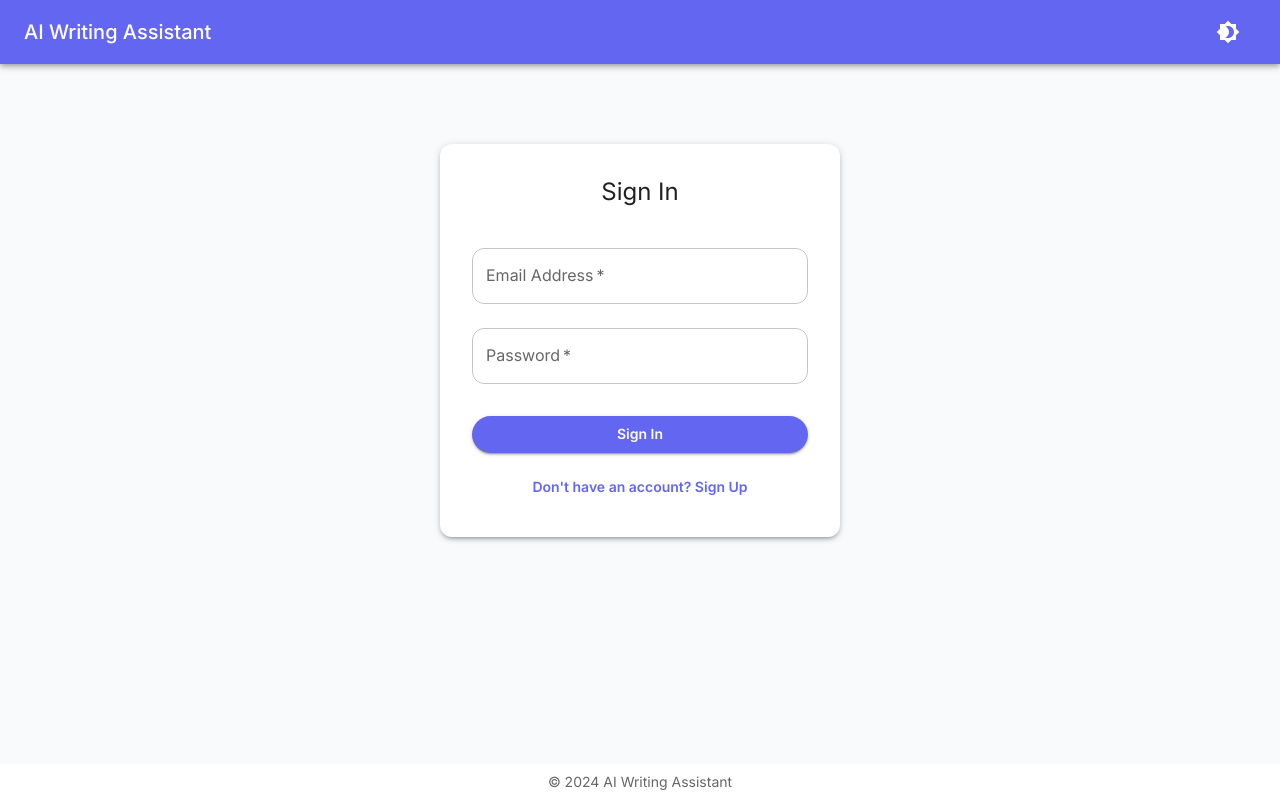
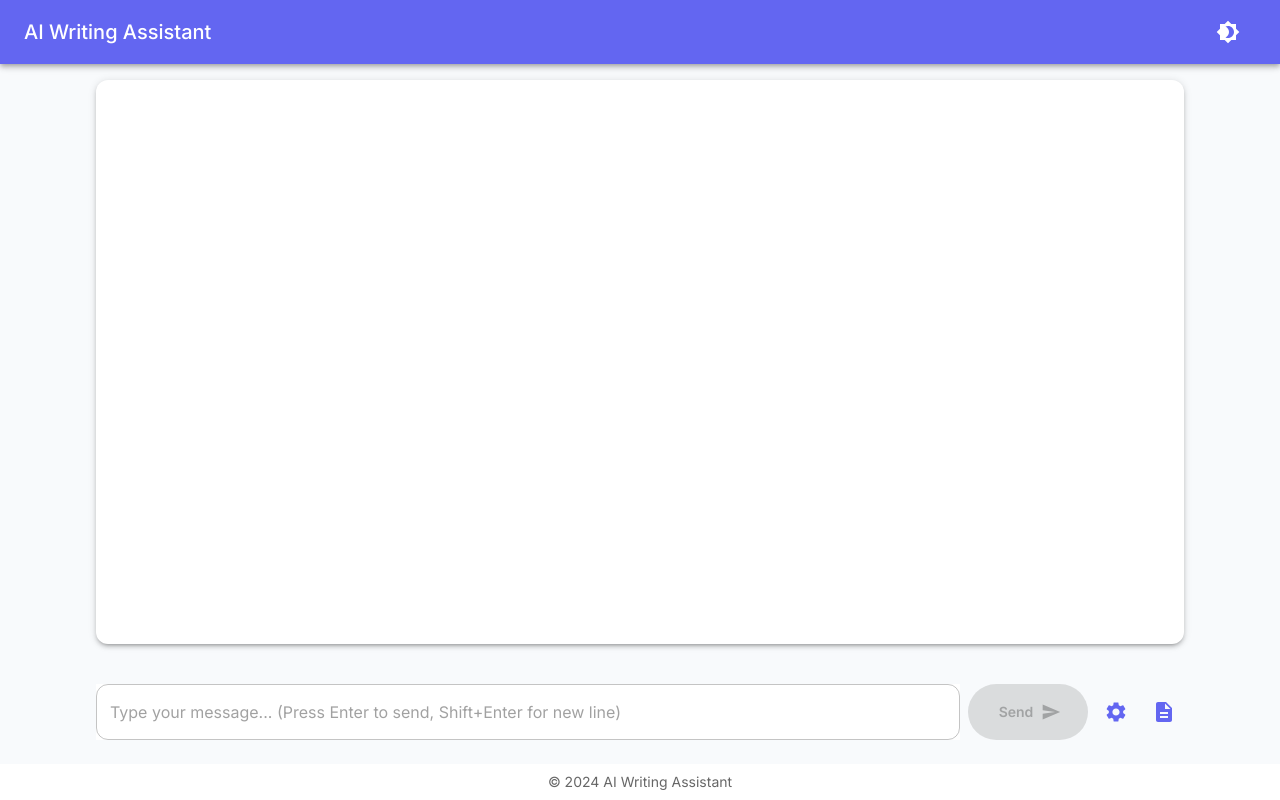
Before and after one commit to PierrunoYT/ai-writing-assistant, a React (Vite) app: page / in a window 1280 px wide. Built offline with nearby package versions, Linux system fonts and the light colour scheme.

Commit message:
Remove login functionality and auth-related code

```diff
--- a/src/components/ChatInterface.tsx
+++ b/src/components/ChatInterface.tsx
@@ -147,6 +147,25 @@ const ChatInterface = () => {
       width: '100%',
       px: { xs: 2, sm: 4 }
     }}>
+      {isDocumentMode ? (
+        <Box sx={{
+          flex: 1,
+          minHeight: 0,
+          bgcolor: 'background.paper',
+          borderRadius: 1,
+          overflow: 'hidden'
+        }}>
+          <DocumentEditor
+            content={documentContent}
+            comments={documentComments}
+            onAddComment={handleAddComment}
+            onDeleteComment={handleDeleteComment}
+            onReady={handleDocumentReady}
+            onChange={setDocumentContent}
+          />
+        </Box>
+      ) : (
+        <>
           <Paper
             elevation={3}
             sx={{
@@ -172,18 +191,6 @@ const ChatInterface = () => {
             currentPrompt={currentPrompt}
           />
 
-      {isDocumentMode ? (
-        <Box sx={{ bgcolor: 'background.paper', p: 2, borderRadius: 1 }}>
-          <DocumentEditor
-            content={documentContent}
-            comments={documentComments}
-            onAddComment={handleAddComment}
-            onDeleteComment={handleDeleteComment}
-            onReady={handleDocumentReady}
-            onChange={setDocumentContent}
-          />
-        </Box>
-      ) : (
           <ChatControls
             input={input}
             setInput={setInput}
@@ -198,6 +205,7 @@ const ChatInterface = () => {
               setDocumentComments([]);
             }}
           />
+        </>
       )}
     </Box>
   );
--- a/src/components/Layout.tsx
+++ b/src/components/Layout.tsx
@@ -1,21 +1,14 @@
-import { Box, Container, AppBar, Toolbar, Typography, Button, IconButton } from '@mui/material';
+import { Box, Container, AppBar, Toolbar, Typography, IconButton } from '@mui/material';
 import Brightness4Icon from '@mui/icons-material/Brightness4';
 import Brightness7Icon from '@mui/icons-material/Brightness7';
 import { useSelector, useDispatch } from 'react-redux';
 import { RootState } from '../store';
-import { clearAuth } from '../store/slices/authSlice';
 import { toggleTheme } from '../store/slices/themeSlice';
 import ChatInterface from './ChatInterface';
-import LoginForm from './LoginForm';
 
 const Layout = () => {
-  const user = useSelector((state: RootState) => state.auth.user);
   const themeMode = useSelector((state: RootState) => state.theme.mode);
   const dispatch = useDispatch();
-
-  const handleLogout = () => {
-    dispatch(clearAuth());
-  };
 
   return (
     <Box sx={{ display: 'flex', flexDirection: 'column', minHeight: '100vh' }}>
@@ -37,25 +30,11 @@ const Layout = () => {
           >
             {themeMode === 'dark' ? <Brightness7Icon /> : <Brightness4Icon />}
           </IconButton>
-          {user && (
-            <Button
-              color="inherit"
-              onClick={handleLogout}
-              sx={{
-                '&:hover': {
-                  bgcolor: (theme) => theme.palette.error.light,
-                  color: 'white'
-                }
-              }}
-            >
-              Logout
-            </Button>
-          )}
         </Toolbar>
       </AppBar>
 
       <Container component="main" sx={{ flexGrow: 1, py: 2 }}>
-        {user ? <ChatInterface /> : <LoginForm />}
+        <ChatInterface />
       </Container>
 
       <Box component="footer" sx={{ py: 1, bgcolor: 'background.paper' }}>
--- a/src/components/LoginForm.tsx
+++ /dev/null
@@ -1,119 +0,0 @@
-import { useState } from 'react';
-import {
-  Box,
-  Paper,
-  TextField,
-  Button,
-  Typography,
-  CircularProgress
-} from '@mui/material';
-import { useDispatch } from 'react-redux';
-import { setError, setUser, authenticateUser, createUser } from '../store/slices/authSlice';
-
-const LoginForm = () => {
-  const [isLogin, setIsLogin] = useState(true);
-  const [email, setEmail] = useState('');
-  const [password, setPassword] = useState('');
-  const [loading, setLoading] = useState(false);
-  const dispatch = useDispatch();
-
-  const handleSubmit = async (e: React.FormEvent<HTMLFormElement>) => {
-    e.preventDefault();
-    setLoading(true);
-
-    try {
-      if (isLogin) {
-        const user = authenticateUser(email, password);
-        if (user) {
-          dispatch(setUser(user));
-        } else {
-          throw new Error('Invalid email or password');
-        }
-      } else {
-        const newUser = createUser(email, password);
-        dispatch(setUser(newUser));
-      }
-    } catch (error) {
-      dispatch(setError(error instanceof Error ? error.message : 'Authentication failed'));
-    } finally {
-      setLoading(false);
-    }
-  };
-
-  return (
-    <Box
-      sx={{
-        display: 'flex',
-        flexDirection: 'column',
-        alignItems: 'center',
-        mt: 8
-      }}
-    >
-      <Paper
-        elevation={3}
-        sx={{
-          p: 4,
-          display: 'flex',
-          flexDirection: 'column',
-          alignItems: 'center',
-          maxWidth: 400,
-          width: '100%'
-        }}
-      >
-        <Typography component="h1" variant="h5">
-          {isLogin ? 'Sign In' : 'Sign Up'}
-        </Typography>
-
-        <Box component="form" onSubmit={handleSubmit} sx={{ mt: 3, width: '100%' }}>
-          <TextField
-            margin="normal"
-            required
-            fullWidth
-            label="Email Address"
-            type="email"
-            value={email}
-            onChange={(e: React.ChangeEvent<HTMLInputElement>) => setEmail(e.target.value)}
-            disabled={loading}
-          />
-          <TextField
-            margin="normal"
-            required
-            fullWidth
-            label="Password"
-            type="password"
-            value={password}
-            onChange={(e: React.ChangeEvent<HTMLInputElement>) => setPassword(e.target.value)}
-            disabled={loading}
-          />
-
-          <Button
-            type="submit"
-            fullWidth
-            variant="contained"
-            sx={{ mt: 3, mb: 2 }}
-            disabled={loading}
-          >
-            {loading ? (
-              <CircularProgress size={24} />
-            ) : (
-              isLogin ? 'Sign In' : 'Sign Up'
-            )}
-          </Button>
-
-          <Button
-            fullWidth
-            variant="text"
-            onClick={() => setIsLogin(!isLogin)}
-            disabled={loading}
-          >
-            {isLogin
-              ? "Don't have an account? Sign Up"
-              : 'Already have an account? Sign In'}
-          </Button>
-        </Box>
-      </Paper>
-    </Box>
-  );
-};
-
-export default LoginForm;
--- a/src/store/index.ts
+++ b/src/store/index.ts
@@ -1,12 +1,10 @@
 import { configureStore } from '@reduxjs/toolkit';
 import chatReducer from './slices/chatSlice';
-import authReducer from './slices/authSlice';
 import themeReducer from './slices/themeSlice';
 
 export const store = configureStore({
   reducer: {
     chat: chatReducer,
-    auth: authReducer,
     theme: themeReducer,
   },
   middleware: (getDefaultMiddleware) =>
--- a/src/store/slices/authSlice.ts
+++ /dev/null
@@ -1,92 +0,0 @@
-import { createSlice, PayloadAction } from '@reduxjs/toolkit';
-import { User, AuthState } from '../../types';
-
-// Local storage keys
-const USER_STORAGE_KEY = 'writing_assistant_user';
-
-// Local storage utilities
-const saveUserToStorage = (user: User | null) => {
-  if (user) {
-    localStorage.setItem(USER_STORAGE_KEY, JSON.stringify(user));
-  } else {
-    localStorage.removeItem(USER_STORAGE_KEY);
-  }
-};
-
-const loadUserFromStorage = (): User | null => {
-  const storedUser = localStorage.getItem(USER_STORAGE_KEY);
-  return storedUser ? JSON.parse(storedUser) : null;
-};
-
-const initialState: AuthState = {
-  user: loadUserFromStorage(),
-  isAuthenticated: !!loadUserFromStorage(),
-  isLoading: false,
-  error: null,
-};
-
-const authSlice = createSlice({
-  name: 'auth',
-  initialState,
-  reducers: {
-    setUser: (state: AuthState, action: PayloadAction<User | null>) => {
-      state.user = action.payload;
-      state.isAuthenticated = !!action.payload;
-      saveUserToStorage(action.payload);
-    },
-    setLoading: (state: AuthState, action: PayloadAction<boolean>) => {
-      state.isLoading = action.payload;
-    },
-    setError: (state: AuthState, action: PayloadAction<string | null>) => {
-      state.error = action.payload;
-    },
-    clearAuth: (state: AuthState) => {
-      state.user = null;
-      state.isAuthenticated = false;
-      state.error = null;
-      saveUserToStorage(null);
-    },
-  },
-});
-
-export const { setUser, setLoading, setError, clearAuth } = authSlice.actions;
-export default authSlice.reducer;
-
-// Auth utilities for local authentication
-export const authenticateUser = (email: string, password: string): User | null => {
-  // In a real app, you'd hash the password. For demo purposes, we'll store in plain text
-  const storedUsers = JSON.parse(localStorage.getItem('users') || '{}');
-  const user = storedUsers[email];
-
-  if (user && user.password === password) {
-    const userData: User = {
-      uid: user.uid,
-      email: email,
-      displayName: email.split('@')[0], // Use email username as display name
-    };
-    return userData;
-  }
-  return null;
-};
-
-export const createUser = (email: string, password: string): User => {
-  const storedUsers = JSON.parse(localStorage.getItem('users') || '{}');
-
-  if (storedUsers[email]) {
-    throw new Error('User already exists');
-  }
-
-  const userData: User = {
-    uid: crypto.randomUUID(), // Generate a unique ID
-    email: email,
-    displayName: email.split('@')[0],
-  };
-
-  storedUsers[email] = {
-    uid: userData.uid,
-    password: password, // In a real app, this should be hashed
-  };
-
-  localStorage.setItem('users', JSON.stringify(storedUsers));
-  return userData;
-};
```
Also changed, not shown: src/components/DocumentEditor.tsx (+57 -7 lines), src/types/index.ts (+0 -13 lines). Lines whose indentation alone changed are shown as unchanged.
